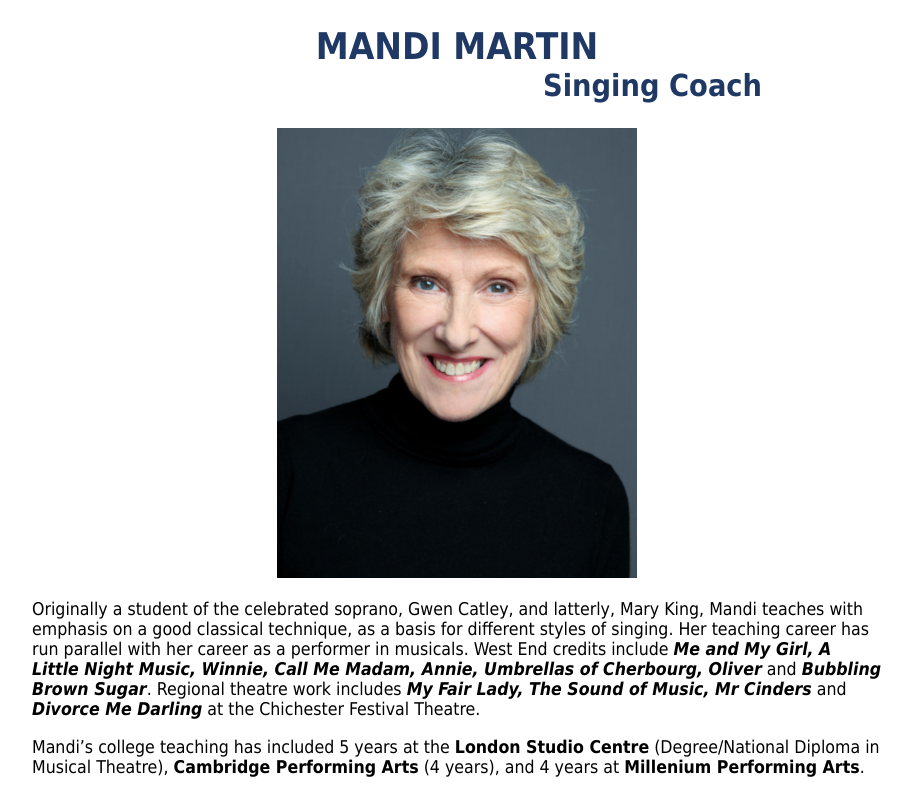
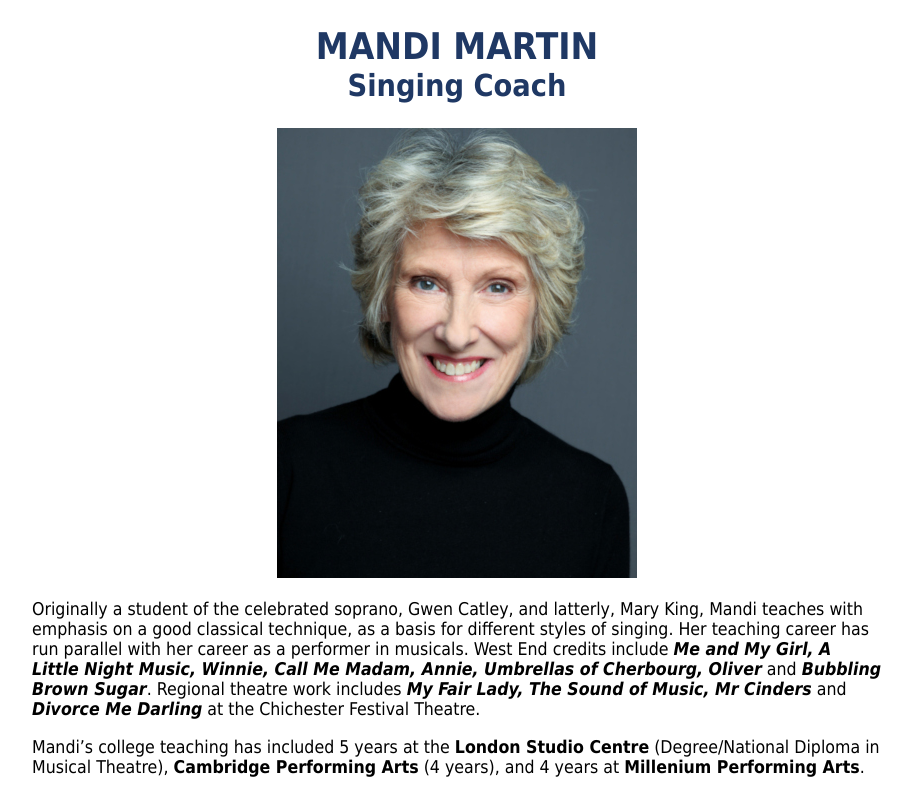
Before and after one commit to katjam/mm, a plain HTML site: page index.html in a window 1280 px wide. Shown: the top 792 px of the page, without its empty margins (183-1095 px from the left). Drawn offline with Linux system fonts and the light colour scheme.

Commit message:
Center heading

```diff
--- a/style.css
+++ b/style.css
@@ -10,7 +10,7 @@ body {
 }
 
 header {
-  padding: 0 120px;
+  padding: 0;
 }
 
 div.wrap {
@@ -33,11 +33,11 @@ header h1 {
 h2 {
   font-size: 1.9rem;
   margin-top: 0;
-  text-align: right;
 }
 
 footer h2 {
   font-size: 1.4rem;
+  text-align: right;
 }
 
 main p {
```
